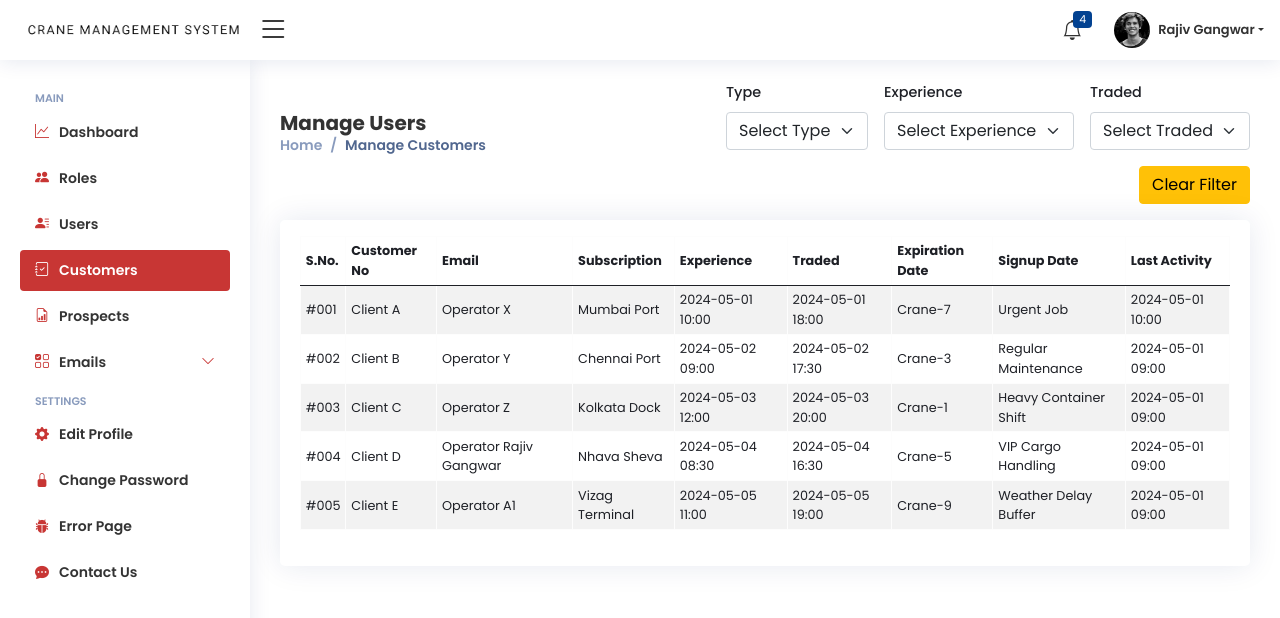
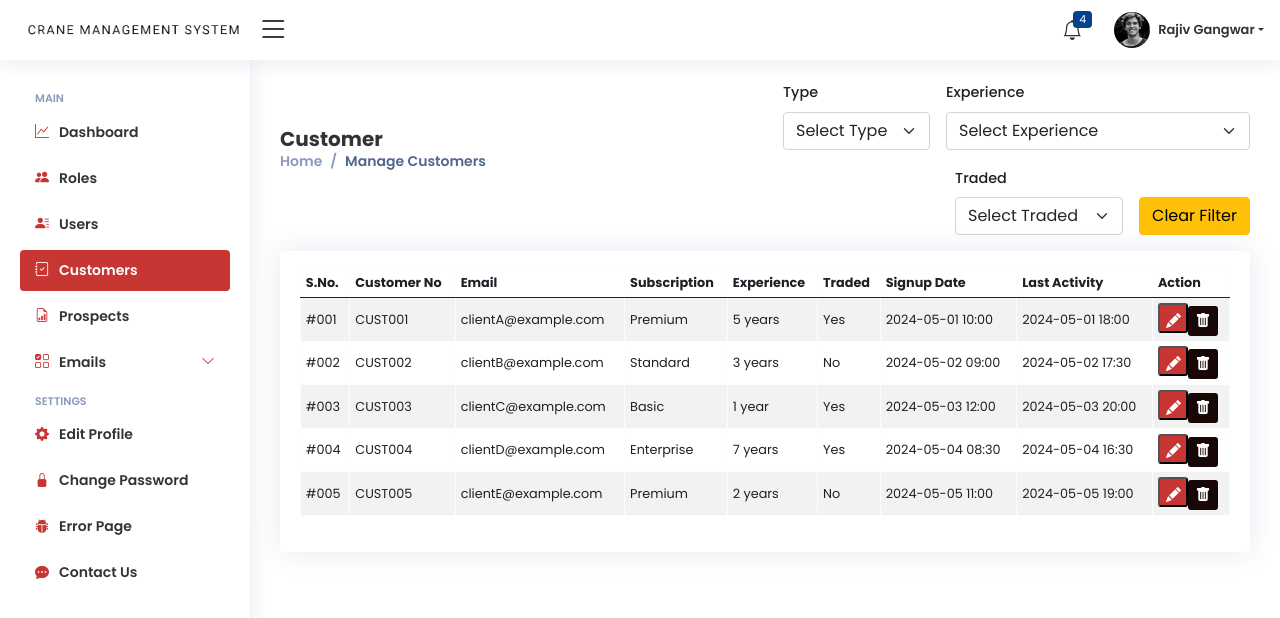
Before and after one commit to amazprashant/Chatventory-Frontend, a React (Vite) app: page /manage-customers in a window 1280 px wide. Shown: the top 618 px of the page. Built offline with nearby package versions, Linux system fonts and the light colour scheme.

Commit message:
updating the modal

```diff
--- a/src/pages/Customers.tsx
+++ b/src/pages/Customers.tsx
@@ -17,7 +17,7 @@ export default function Customers() {
           {/* Left side: Title + Breadcrumb */}
           <div className="col-sm-4">
             <div className="pagetitle">
-              <h1>Manage Users</h1>
+              <h1>Customer</h1>
               <Breadcrumb />
             </div>
           </div>
@@ -32,9 +32,8 @@ export default function Customers() {
                 </label>
                 <select className="form-select" name="role" required>
                   <option value="">Select Type</option>
-                  <option value="Admin">Admin</option>
-                  <option value="Manager">Manager</option>
-                  <option value="User">User</option>
+                  <option value="basic">Basic</option>
+                  <option value="professional">Professional</option>
                 </select>
               </div>
 
@@ -45,9 +44,15 @@ export default function Customers() {
                 </label>
                 <select className="form-select" name="role" required>
                   <option value="">Select Experience</option>
-                  <option value="Admin">Admin</option>
-                  <option value="Manager">Manager</option>
-                  <option value="User">User</option>
+                  <option value="">Select Experience</option>
+                  <option value="Twitter Trade Sentiment" >Twitter Trade Sentiment</option>
+                  <option value="AI Stock News Analysis" >AI Stock News Analysis</option>
+                  <option value="AI Analysts Predictions" >AI Analysts Predictions </option>
+                  <option value="AI Earnings Estimates" >AI Earnings Estimates</option>
+                  <option value="Community Top Ten Stock Picks" >Community Top Ten Stock Picks</option>
+                  <option value="Market Movers">Market Movers</option>
+                  <option value="Chatbot Stock Assistant">Chatbot Stock Assistant</option>
+                  <option value="Charts and Data">Charts and Data</option>
                 </select>
               </div>
               <div>
@@ -56,14 +61,16 @@ export default function Customers() {
                 </label>
                 <select className="form-select" name="role" required>
                   <option value="">Select Traded</option>
-                  <option value="Admin">Admin</option>
-                  <option value="Manager">Manager</option>
-                  <option value="User">User</option>
+                  <option value="Stocks">Stocks</option>
+                  <option value="ETFs"> ETFs</option>
+                  <option value="Crypto">Crypto </option>
+                  <option value="Fantasy Sports">Fantasy Sports</option>
+                  <option value="Options">Options </option>
+                  <option value="Sports betting" >Sports betting</option>
                 </select>
               </div>
               <button
-                  className="btn btn-warning d-flex align-items-center"
-                  onClick={() => setModalOpen(true)}> Clear Filter
+                className="btn btn-warning d-flex align-items-center"> Clear Filter
               </button>
             </div>
           </div>
@@ -74,7 +81,10 @@ export default function Customers() {
           <div className="card recent-sales overflow-auto">
             <div className="card-body pt-3">
 
-                    <table id="example" className="table nowrap table-bordered table-striped" >
+              <table
+                id="example"
+                className="table table-bordered table-striped"
+              >
                 <thead>
                   <tr>
                     <th>S.No.</th>
@@ -83,80 +93,148 @@ export default function Customers() {
                     <th>Subscription</th>
                     <th>Experience</th>
                     <th>Traded</th>
-                                <th>Expiration Date</th>
                     <th>Signup Date</th>
                     <th>Last Activity</th>
+                    <th>Action</th>
                   </tr>
                 </thead>
                 <tbody>
                   <tr>
                     <td>#001</td>
-                                <td>Client A</td>
-                                <td>Operator X</td>
-                                <td>Mumbai Port</td>
+                    <td>CUST001</td>
+                    <td>clientA@example.com</td>
+                    <td>Premium</td>
+                    <td>5 years</td>
+                    <td>Yes</td>
                     <td>2024-05-01 10:00</td>
                     <td>2024-05-01 18:00</td>
-                                <td>Crane-7</td>
-                                <td>Urgent Job</td>
                     <td>
-                                    2024-05-01 10:00
+                      <button
+                        className="icon icon-sm icon-primary"
+                        title="Edit"
+                        onClick={() => setModalOpen(true)}
+                      >
+                        <i className="bi bi-pencil-fill"></i>
+                      </button>
+                      <a
+                        href="#"
+                        className="icon icon-sm icon-danger"
+                        title="Delete"
+                      >
+                        <i className="bi bi-trash-fill"></i>
+                      </a>
                     </td>
                   </tr>
+
                   <tr>
                     <td>#002</td>
-                                <td>Client B</td>
-                                <td>Operator Y</td>
-                                <td>Chennai Port</td>
+                    <td>CUST002</td>
+                    <td>clientB@example.com</td>
+                    <td>Standard</td>
+                    <td>3 years</td>
+                    <td>No</td>
                     <td>2024-05-02 09:00</td>
                     <td>2024-05-02 17:30</td>
-                                <td>Crane-3</td>
-                                <td>Regular Maintenance</td>
                     <td>
-                                    2024-05-01 09:00
+                      <button
+                        className="icon icon-sm icon-primary"
+                        title="Edit"
+                        onClick={() => setModalOpen(true)}
+                      >
+                        <i className="bi bi-pencil-fill"></i>
+                      </button>
+                      <a
+                        href="#"
+                        className="icon icon-sm icon-danger"
+                        title="Delete"
+                      >
+                        <i className="bi bi-trash-fill"></i>
+                      </a>
                     </td>
                   </tr>
+
                   <tr>
                     <td>#003</td>
-                                <td>Client C</td>
-                                <td>Operator Z</td>
-                                <td>Kolkata Dock</td>
+                    <td>CUST003</td>
+                    <td>clientC@example.com</td>
+                    <td>Basic</td>
+                    <td>1 year</td>
+                    <td>Yes</td>
                     <td>2024-05-03 12:00</td>
                     <td>2024-05-03 20:00</td>
-                                <td>Crane-1</td>
-                                <td>Heavy Container Shift</td>
                     <td>
-                                    2024-05-01 09:00
+                      <button
+                        className="icon icon-sm icon-primary"
+                        title="Edit"
+                        onClick={() => setModalOpen(true)}
+                      >
+                        <i className="bi bi-pencil-fill"></i>
+                      </button>
+                      <a
+                        href="#"
+                        className="icon icon-sm icon-danger"
+                        title="Delete"
+                      >
+                        <i className="bi bi-trash-fill"></i>
+                      </a>
                     </td>
                   </tr>
+
                   <tr>
                     <td>#004</td>
-                                <td>Client D</td>
-                                <td>Operator Rajiv Gangwar</td>
-                                <td>Nhava Sheva</td>
+                    <td>CUST004</td>
+                    <td>clientD@example.com</td>
+                    <td>Enterprise</td>
+                    <td>7 years</td>
+                    <td>Yes</td>
                     <td>2024-05-04 08:30</td>
                     <td>2024-05-04 16:30</td>
-                                <td>Crane-5</td>
-                                <td>VIP Cargo Handling</td>
                     <td>
-                                    2024-05-01 09:00
+                      <button
+                        className="icon icon-sm icon-primary"
+                        title="Edit"
+                        onClick={() => setModalOpen(true)}
+                      >
+                        <i className="bi bi-pencil-fill"></i>
+                      </button>
+                      <a
+                        href="#"
+                        className="icon icon-sm icon-danger"
+                        title="Delete"
+                      >
+                        <i className="bi bi-trash-fill"></i>
+                      </a>
                     </td>
                   </tr>
+
                   <tr>
                     <td>#005</td>
-                                <td>Client E</td>
-                                <td>Operator A1</td>
-                                <td>Vizag Terminal</td>
+                    <td>CUST005</td>
+                    <td>clientE@example.com</td>
+                    <td>Premium</td>
+                    <td>2 years</td>
+                    <td>No</td>
                     <td>2024-05-05 11:00</td>
                     <td>2024-05-05 19:00</td>
-                                <td>Crane-9</td>
-                                <td>Weather Delay Buffer</td>
                     <td>
-                                    2024-05-01 09:00
+                      <button
+                        className="icon icon-sm icon-primary"
+                        title="Edit"
+                        onClick={() => setModalOpen(true)}
+                      >
+                        <i className="bi bi-pencil-fill"></i>
+                      </button>
+                      <a
+                        href="#"
+                        className="icon icon-sm icon-danger"
+                        title="Delete"
+                      >
+                        <i className="bi bi-trash-fill"></i>
+                      </a>
                     </td>
                   </tr>
                 </tbody>
               </table>
-
             </div>
           </div>
         </section>
--- a/src/pages/ManageUsers.tsx
+++ b/src/pages/ManageUsers.tsx
@@ -74,16 +74,13 @@ export default function ManageUsers() {
                 </label>
                   <select className="form-select" name="role" value={formData.role} onChange={handleChange} required>
                   <option value="">Select Status</option>
-                  <option value="Admin">Admin</option>
-                  <option value="Manager">Manager</option>
-                  <option value="User">User</option>
+                  <option value="0">Active</option>
+                  <option value="1">Inactive</option>
                 </select>
               </div>
               <button
                   className="btn btn-warning d-flex align-items-center"
-                  onClick={() => setModalOpen(true)}
-                >
-                  <i className="bi bi-plus-circle me-1"></i> Clear Filter
+                > Clear Filter
                 </button>
 
               {/* Add User button */}
```
Lines whose indentation alone changed are shown as unchanged.
